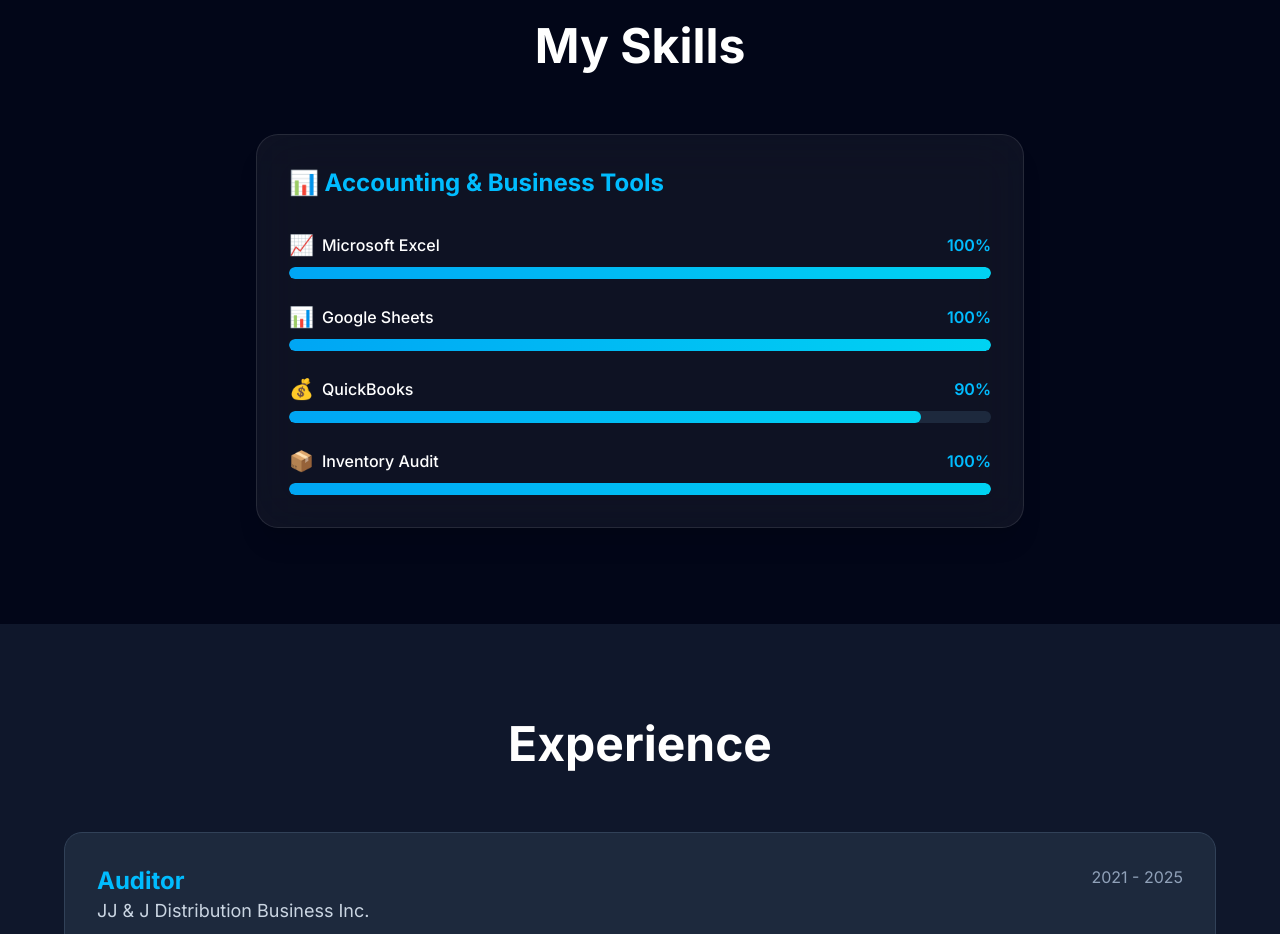
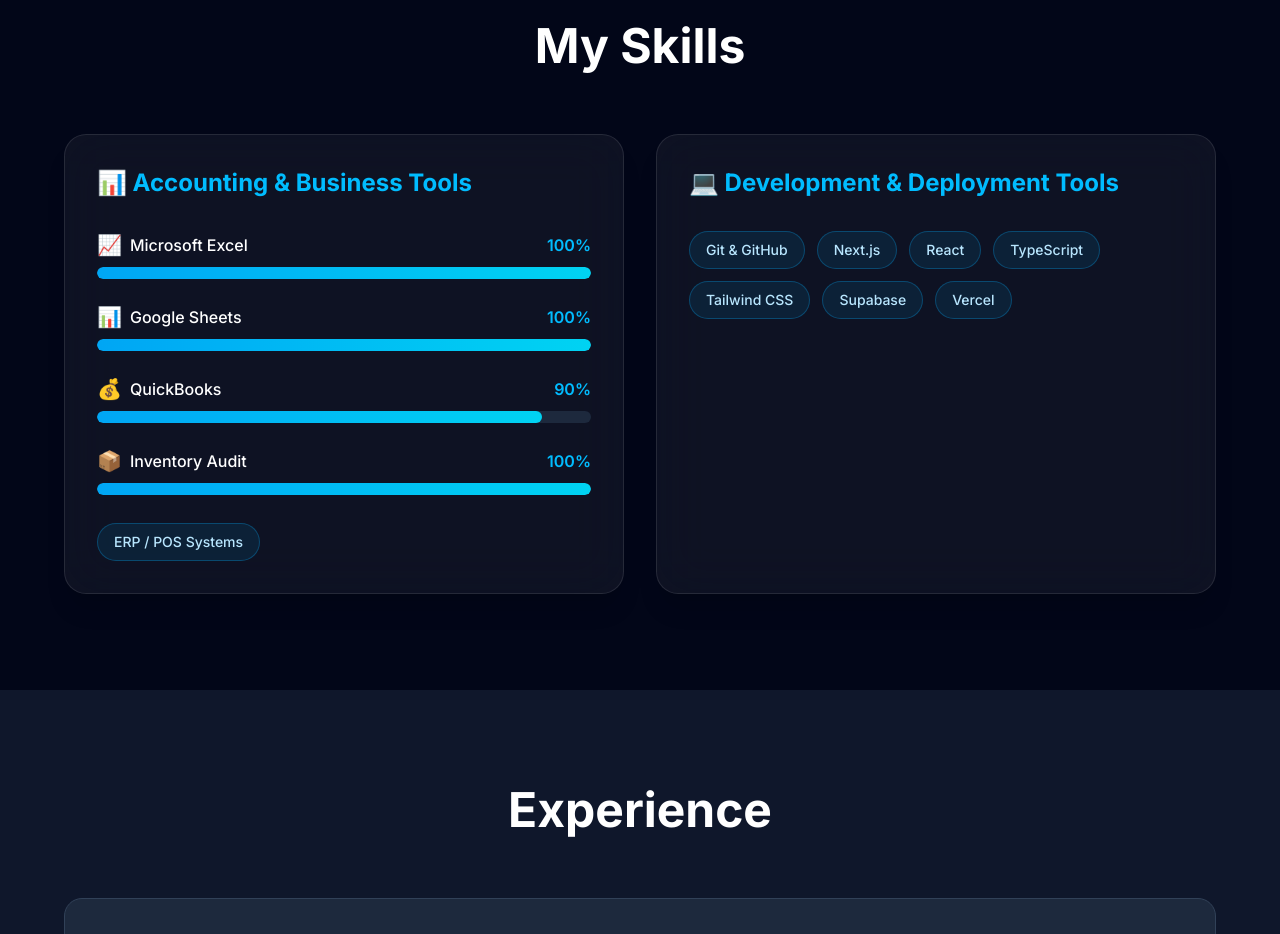
Before and after one commit to Chicha1005/noriel-portfolio, a Next.js app: page / in a window 1280 px wide. Shown: the part 1840-2774 px from the top of the page. Built offline with nearby package versions, Linux system fonts and the light colour scheme.

Commit message:
Add ERP and development tools to skills

```diff
--- a/components/Skills.tsx
+++ b/components/Skills.tsx
@@ -9,71 +9,70 @@
       { name: "QuickBooks", level: 90, icon: "💰" },
       { name: "Inventory Audit", level: 100, icon: "📦" },
     ],
+    tools: ["ERP / POS Systems"],
+  },
+  {
+    title: "💻 Development & Deployment Tools",
+    tools: [
+      "Git & GitHub",
+      "Next.js",
+      "React",
+      "TypeScript",
+      "Tailwind CSS",
+      "Supabase",
+      "Vercel",
+    ],
   },
 ];
 
 export default function Skills() {
   return (
-    <section
-      id="skills"
-      className="bg-slate-950 py-24 px-6 text-white"
-    >
+    <section id="skills" className="bg-slate-950 py-24 px-6 text-white">
       <div className="max-w-6xl mx-auto">
-        <h2 className="text-5xl font-bold text-center mb-16">
-          My Skills
-        </h2>
+        <h2 className="text-5xl font-bold text-center mb-16">My Skills</h2>
 
-        <div className="mx-auto grid max-w-3xl gap-8">
+        <div className="mx-auto grid max-w-6xl gap-8 md:grid-cols-2">
           {skillGroups.map((group) => (
             <div
               key={group.title}
-              className="
-                rounded-3xl
-                border border-white/10
-                bg-white/5
-                backdrop-blur-xl
-                p-8
-                shadow-xl
-              "
+              className="rounded-3xl border border-white/10 bg-white/5 p-8 shadow-xl backdrop-blur-xl"
             >
               <h3 className="mb-8 text-2xl font-bold text-sky-400">
                 {group.title}
               </h3>
 
+              {group.skills && (
                 <div className="space-y-6">
                   {group.skills.map((skill) => (
                     <div key={skill.name}>
                       <div className="mb-2 flex items-center justify-between">
                         <span className="flex items-center gap-2 font-medium">
-                        <span className="text-xl">
-                          {skill.icon}
-                        </span>
-
+                          <span className="text-xl">{skill.icon}</span>
                           {skill.name}
                         </span>
-
                         <span className="font-semibold text-sky-400">
                           {skill.level}%
                         </span>
                       </div>
-
                       <div className="h-3 overflow-hidden rounded-full bg-slate-800">
                         <div
-                        className="
-                          h-full
-                          rounded-full
-                          bg-gradient-to-r
-                          from-sky-500
-                          to-cyan-400
-                          transition-all
-                          duration-1000
-                        "
-                        style={{
-                          width: `${skill.level}%`,
-                        }}
+                          className="h-full rounded-full bg-gradient-to-r from-sky-500 to-cyan-400 transition-all duration-1000"
+                          style={{ width: `${skill.level}%` }}
                         />
                       </div>
                     </div>
+                  ))}
+                </div>
+              )}
+
+              <div className={`flex flex-wrap gap-3 ${group.skills ? "mt-7" : ""}`}>
+                {group.tools.map((tool) => (
+                  <span
+                    key={tool}
+                    className="rounded-full border border-sky-500/30 bg-sky-500/10 px-4 py-2 text-sm font-medium text-sky-200"
+                  >
+                    {tool}
+                  </span>
                 ))}
               </div>
             </div>
```
Also changed, not shown: 1 other file (tests, documents, lock files or other folders). Lines whose indentation alone changed are shown as unchanged.
